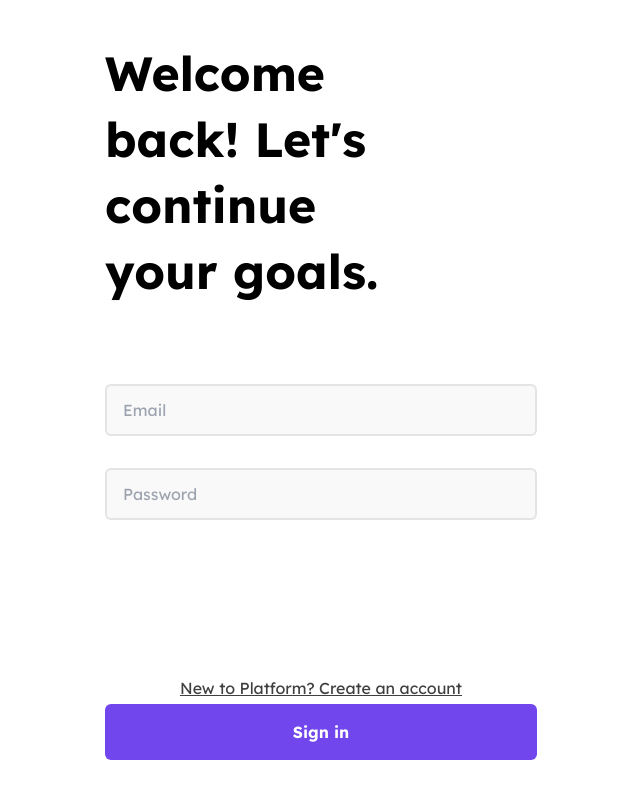
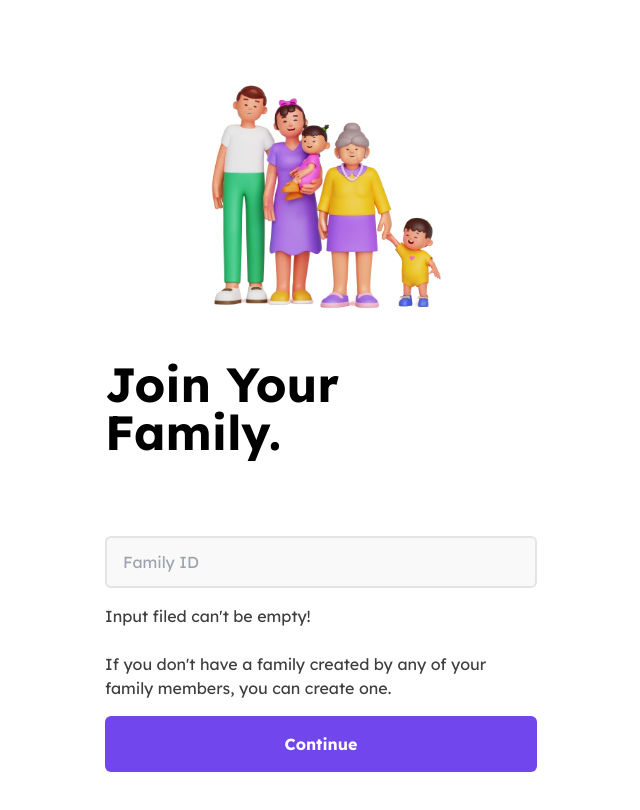
Before and after one commit to kichuman28/twilio-hack, a React (Vite) app: page /familyid in a window 1280 px wide. Shown: the top 810 px of the page, without its empty margins (319-959 px from the left). Built offline with nearby package versions, Linux system fonts and the light colour scheme.

Commit message:
Update: Finished making family ID page

```diff
--- a/src/pages/FamilyId.tsx
+++ b/src/pages/FamilyId.tsx
@@ -1,37 +1,46 @@
+import { useState, ChangeEvent } from "react";
 import InputBoxCustom from "../components/InputBoxCustom";
 import PrimaryButton from "../components/PrimaryButton";
+import family from '../assets/family.png';
 
 const FamilyIdPage = () => {
+  const [formData, setFormData] = useState({
+    familyid: "",
+  });
+
+  const handleChange = (e: ChangeEvent<HTMLInputElement>) => {
+    const { name, value } = e.target;
+    setFormData((prevData) => ({
+      ...prevData,
+      [name]: value,
+    }));
+  };
+
   return (
-    <div className="px-10 py-10 flex flex-col h-screen justify-between lg:max-w-[40%] lg:mx-auto">
-      <div className="flex gap-16 flex-col">
-        <h2 className="font-bold text-5xl w-[75%] leading-snug text-black">
-          Welcome back! Let's continue your goals.{" "}
+    <div className="px-4 py-6 sm:px-10 sm:py-10 flex flex-col min-h-screen justify-evenly lg:max-w-[40%] lg:mx-auto">
+      <img
+        src={family}
+        alt="family"
+        className="mb-4 sm:mb-8 w-full max-w-md sm:max-w-lg lg:max-w-full mx-auto"
+      />
+      <div className="flex flex-col gap-8 sm:gap-16">
+        <h2 className="font-bold text-4xl sm:text-5xl w-full sm:w-[75%] leading-snug text-black mx-auto sm:mx-0 text-center sm:text-left">
+          Join Your Family.
         </h2>
-        <div className="FormContainer">
+        <div className="FormContainer space-y-4 sm:space-y-6">
           <InputBoxCustom
-            name="Email"
-            value={""}
-            onChange={() => {}}
-            placeholder="Email"
+            name="familyid"
+            value={formData.familyid}
+            onChange={handleChange}
+            placeholder="Family ID"
             type="text"
-            error={false}
+            error={!formData.familyid}
           />
-          <InputBoxCustom
-            name="Password"
-            value={""}
-            onChange={() => {}}
-            placeholder="Password"
-            type="password"
-            error={false}
-          />
+          <h3 className="text-sm sm:text-base">If you don't have a family created by any of your family members, you can create one.</h3>
         </div>
       </div>
-      <div>
-        <p className="text-center underline my-1">
-          New to Platform? Create an account{" "}
-        </p>
-        <PrimaryButton label="Sign in" onClick={() => {}} />
+      <div className="pt-4 sm:pb-4 w-full sm:w-auto">
+        <PrimaryButton label="Continue" onClick={() => {}} />
       </div>
     </div>
   );
```
